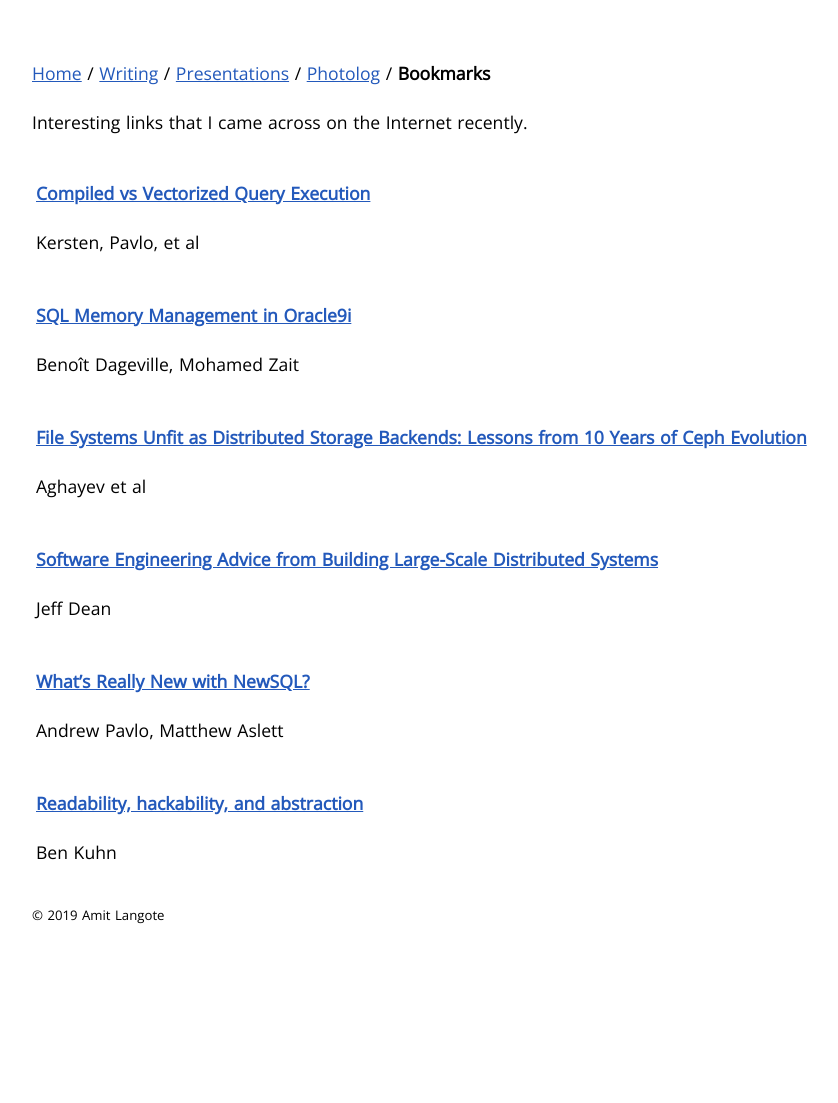
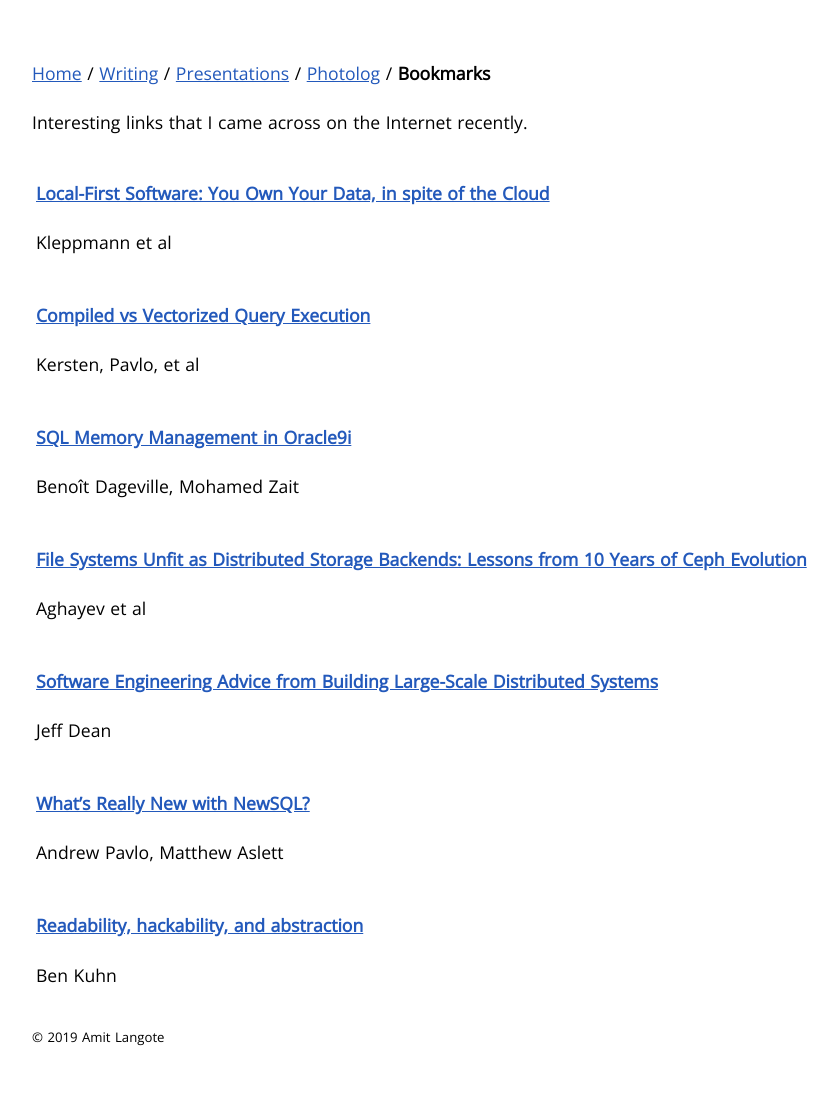
Before and after one commit to amitlan/website, a Jekyll site: the page built from bookmarks/index.md, in a window 1280 px wide. Shown: the whole page, without its empty margins (208-1046 px from the left). Built offline with Jekyll 4.4.1, drawn with Linux system fonts in a browser that asks for light colours; before the commit the page ends 981 px from its top, so only the background shows below that.

Commit message:
bookmarks: looking forward to reading this

```diff
--- a/bookmarks/index.md
+++ b/bookmarks/index.md
@@ -7,6 +7,8 @@ layout: default
 Interesting links that I came across on the Internet recently.
 
 <table>
+  <tr><td><p><a href="https://martin.kleppmann.com/papers/local-first.pdf"><b>Local-First Software: You Own Your Data, in spite of the Cloud</b></a></p><p>Kleppmann et al</p></td></tr>
+
   <tr><td><p><a href="http://www.vldb.org/pvldb/vol11/p2209-kersten.pdf"><b>Compiled vs Vectorized Query Execution</b></a></p><p>Kersten, Pavlo, et al</p></td></tr>
 
   <tr><td><p><a href="http://www.vldb.org/conf/2002/S29P03.pdf"><b>SQL Memory Management in Oracle9i</b></a></p><p>Benoît Dageville, Mohamed Zait</p></td></tr>
```
